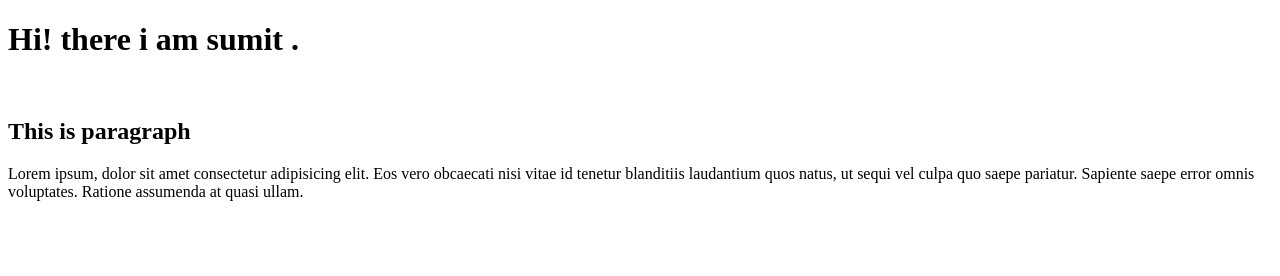
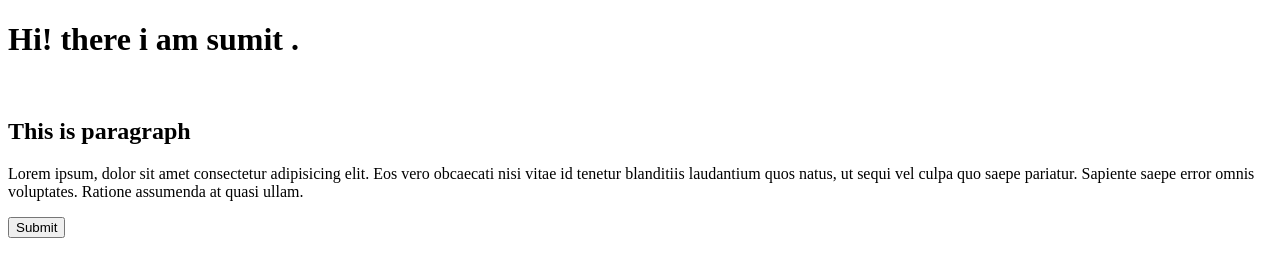
Before and after one commit to sbx-404/my-first-site, a plain HTML site: page index.html in a window 1280 px wide. Drawn offline with Linux system fonts and the light colour scheme.

Commit message:
feat: add some features

```diff
--- a/index.html
+++ b/index.html
@@ -13,5 +13,6 @@
     <br>
     <h2>This is paragraph</h2>
     <p>Lorem ipsum, dolor sit amet consectetur adipisicing elit. Eos vero obcaecati nisi vitae id tenetur blanditiis laudantium quos natus, ut sequi vel culpa quo saepe pariatur. Sapiente saepe error omnis voluptates. Ratione assumenda at quasi ullam.</p>
+    <button value="submit">Submit</button>
 </body>
 </html>
```
